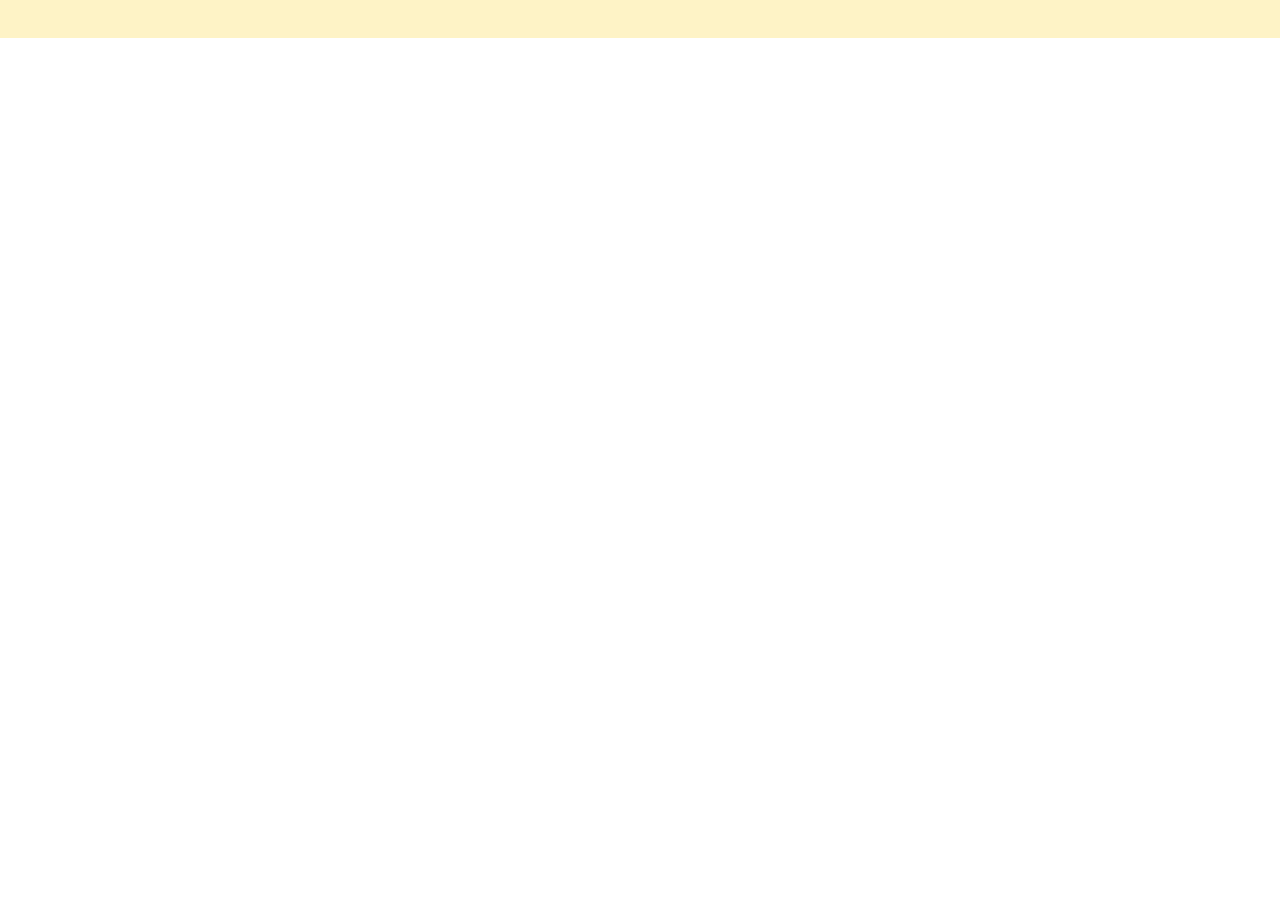
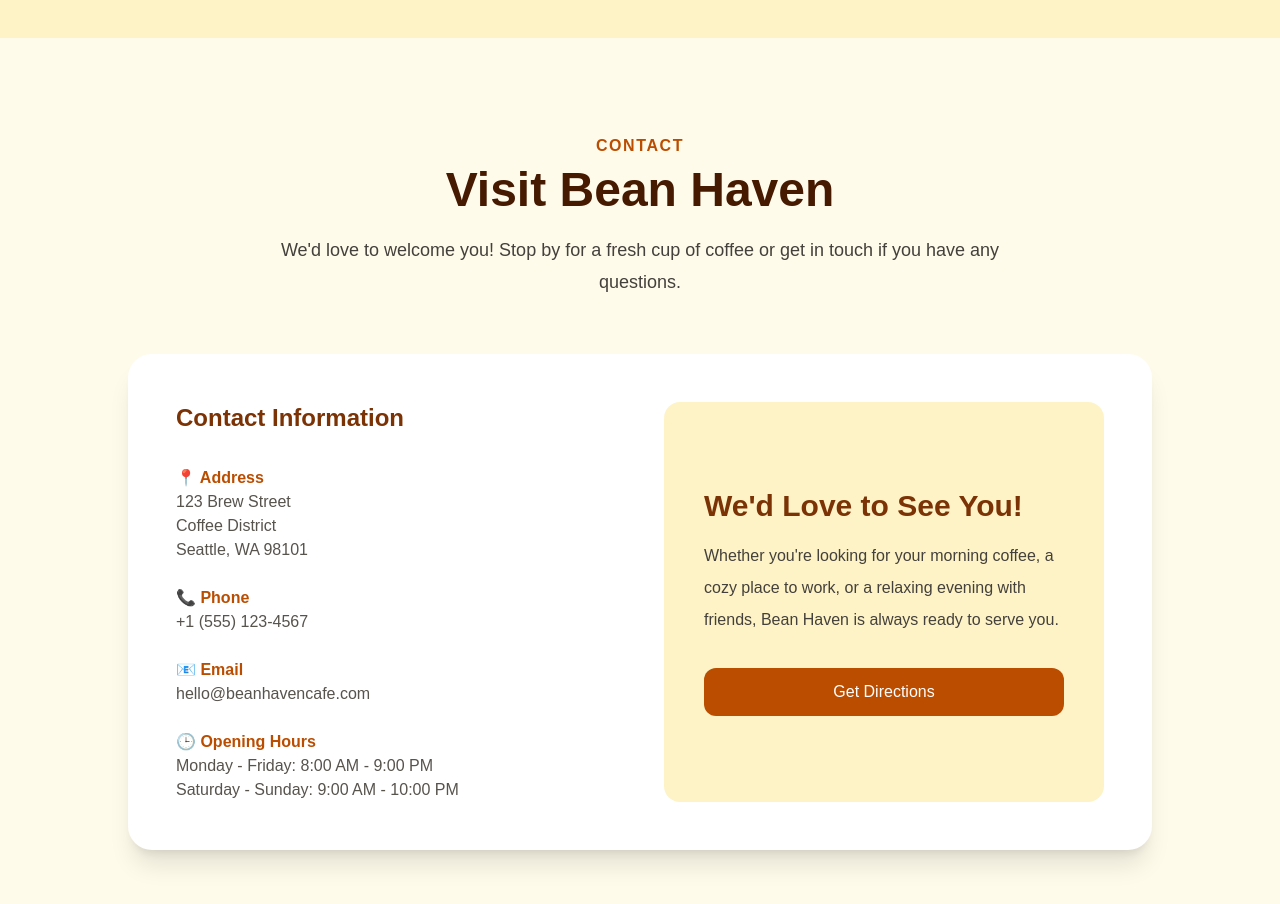
Before and after one commit to sameer890678/bean-haven, a Next.js app: page / in a window 1280 px wide. Shown: the part 3400-4304 px from the top of the page. Before the commit the page ends 3438 px from the top, so only its background shows below. Built offline with nearby package versions, Linux system fonts and the light colour scheme.

Commit message:
added contact section

```diff
--- /dev/null
+++ b/app/component/Contact.jsx
@@ -0,0 +1,98 @@
+export default function Contact() {
+  return (
+    <section className="bg-amber-50 py-24 px-20">
+
+      {/* Heading */}
+      <div className="text-center mb-14">
+
+        <p className="text-amber-700 font-semibold tracking-widest uppercase">
+          Contact
+        </p>
+
+        <h2 className="text-5xl font-bold text-amber-950 mt-2">
+          Visit Bean Haven
+        </h2>
+
+        <p className="mt-5 max-w-3xl mx-auto text-lg leading-8 text-stone-700">
+          We'd love to welcome you! Stop by for a fresh cup of coffee or get in
+          touch if you have any questions.
+        </p>
+
+      </div>
+
+      {/* Contact Card */}
+      <div className="max-w-5xl mx-auto bg-white rounded-3xl shadow-xl p-12">
+
+        <div className="grid md:grid-cols-2 gap-12">
+
+          {/* Left Side */}
+          <div>
+
+            <h3 className="text-2xl font-bold text-amber-900 mb-8">
+              Contact Information
+            </h3>
+
+            <div className="space-y-6">
+
+              <div>
+                <h4 className="font-semibold text-amber-700">📍 Address</h4>
+                <p className="text-stone-600">
+                  123 Brew Street<br />
+                  Coffee District<br />
+                  Seattle, WA 98101
+                </p>
+              </div>
+
+              <div>
+                <h4 className="font-semibold text-amber-700">📞 Phone</h4>
+                <p className="text-stone-600">
+                  +1 (555) 123-4567
+                </p>
+              </div>
+
+              <div>
+                <h4 className="font-semibold text-amber-700">📧 Email</h4>
+                <p className="text-stone-600">
+                  hello@beanhavencafe.com
+                </p>
+              </div>
+
+              <div>
+                <h4 className="font-semibold text-amber-700">🕒 Opening Hours</h4>
+                <p className="text-stone-600">
+                  Monday - Friday: 8:00 AM - 9:00 PM
+                  <br />
+                  Saturday - Sunday: 9:00 AM - 10:00 PM
+                </p>
+              </div>
+
+            </div>
+
+          </div>
+
+          {/* Right Side */}
+          <div className="flex flex-col justify-center bg-amber-100 rounded-2xl p-10">
+
+            <h3 className="text-3xl font-bold text-amber-900 mb-4">
+              We'd Love to See You!
+            </h3>
+
+            <p className="text-stone-700 leading-8 mb-8">
+              Whether you're looking for your morning coffee, a cozy place to
+              work, or a relaxing evening with friends, Bean Haven is always
+              ready to serve you.
+            </p>
+
+            <button className="px-6 py-3 bg-amber-700 text-white rounded-xl hover:bg-amber-800 transition duration-300 cursor-pointer">
+              Get Directions
+            </button>
+
+          </div>
+
+        </div>
+
+      </div>
+
+    </section>
+  );
+}
--- a/app/page.js
+++ b/app/page.js
@@ -4,6 +4,7 @@ import Hero from "./component/Hero";
 import FeaturedMenu from "./component/FeaturedMenu";
 import About from "./component/About";
 import Gallery from "./component/Gallery";
+import Contact from "./component/Contact";
 
 export default function Home() {
   return (
@@ -13,6 +14,7 @@ export default function Home() {
       <FeaturedMenu />
       <About />
       <Gallery />
+      <Contact />
     </>
   );
 }
```
